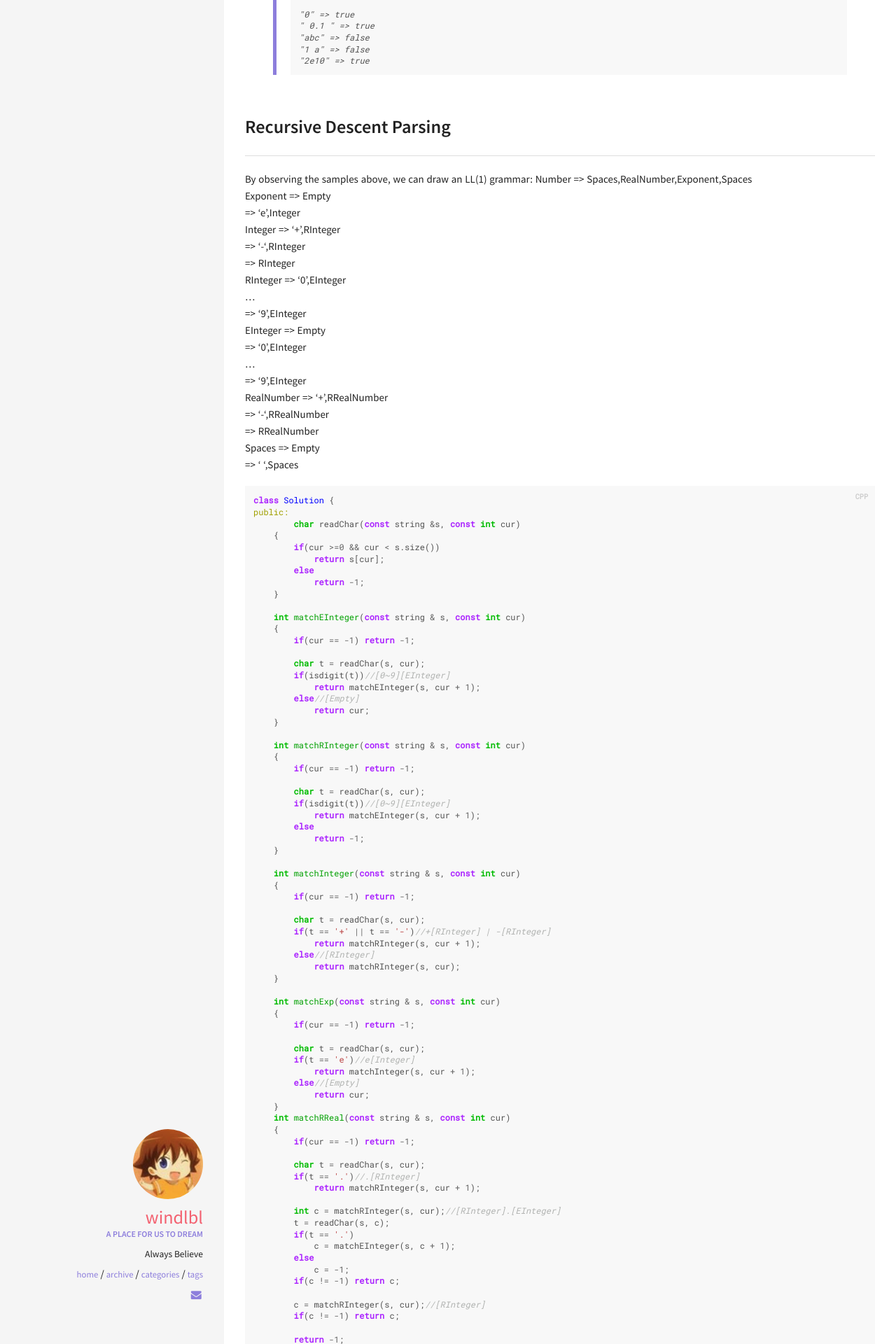
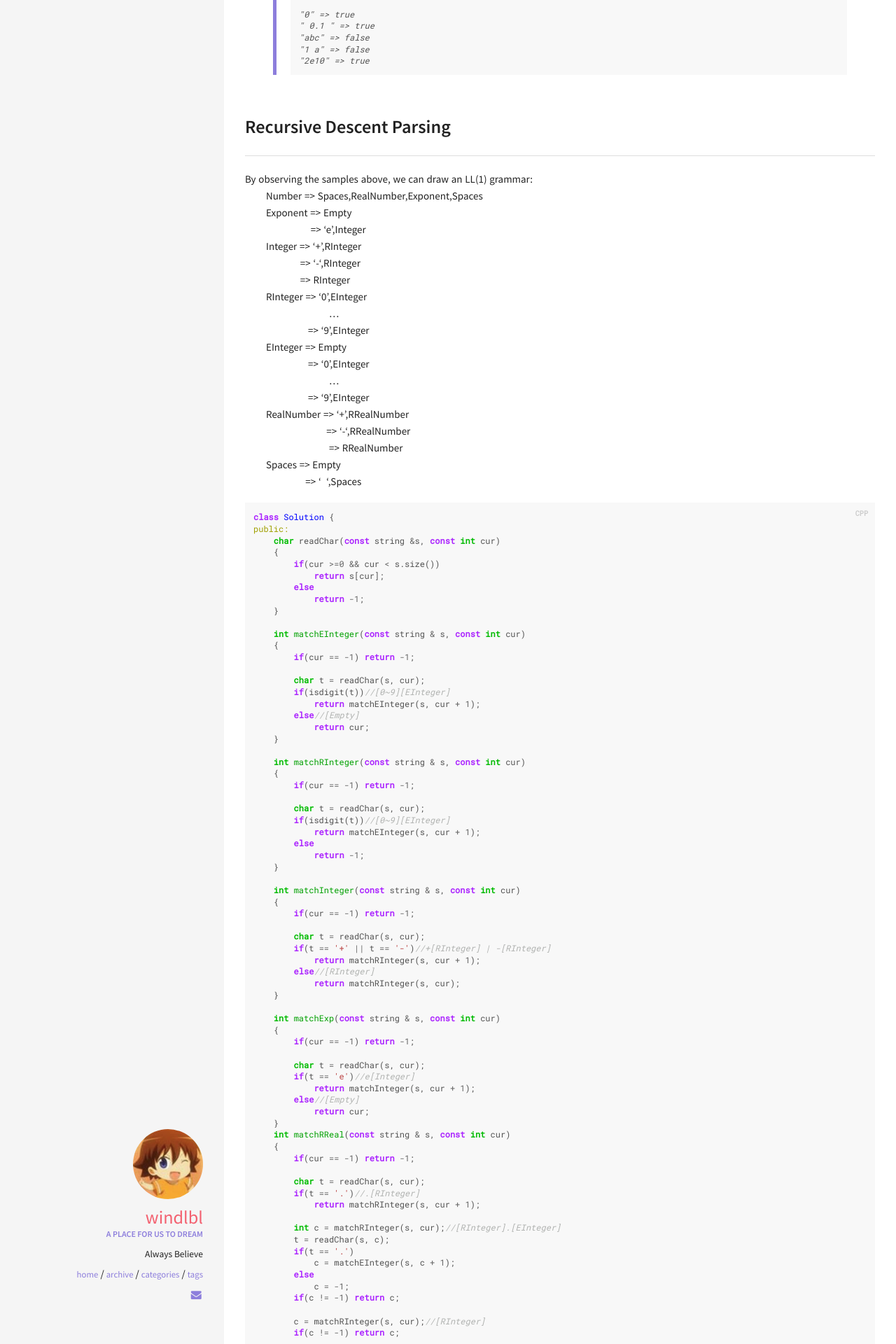
Before and after one commit to bezorro/bezorro.github.io, a Jekyll site: the page built from _posts/2017-02-25-leetcode-valid-number.md, in a window 1280 px wide. Shown: the part 450-2370 px from the top of the page at 70% size. Built offline with Jekyll 4.4.1, drawn with Linux system fonts in a browser that asks for light colours; some of the changed lines change nothing that is shown.

Commit message:
Update 2017-02-25-leetcode-valid-number.md

```diff
--- a/_posts/2017-02-25-leetcode-valid-number.md
+++ b/_posts/2017-02-25-leetcode-valid-number.md
@@ -22,28 +22,28 @@
 
 ## Recursive Descent Parsing
 By observing the samples above, we can draw an LL(1) grammar:
-        Number => Spaces,RealNumber,Exponent,Spaces
-        Exponent => Empty
-                 => 'e',Integer
-        Integer => '+',RInteger
-                => '-',RInteger
-                => RInteger
-        RInteger => '0',EInteger
-                 ...
-                 => '9',EInteger
-        EInteger => Empty
-                 => '0',EInteger
-                 ...
-                 => '9',EInteger
-        RealNumber => '+',RRealNumber
-                   => '-',RRealNumber
-                   => RRealNumber
-        Spaces => Empty
-               => ' ',Spaces
+&emsp;&emsp;Number => Spaces,RealNumber,Exponent,Spaces
+&emsp;&emsp;Exponent => Empty
+&emsp;&emsp;&emsp;&emsp;&emsp;&emsp; => 'e',Integer
+&emsp;&emsp;Integer => '+',RInteger
+&emsp;&emsp;&emsp;&emsp;&emsp; => '-',RInteger
+&emsp;&emsp;&emsp;&emsp; &emsp;=> RInteger
+&emsp;&emsp;RInteger => '0',EInteger
+&emsp;&emsp;&emsp;&emsp;&emsp;&emsp;&emsp;&emsp;...
+&emsp;&emsp;&emsp;&emsp;&emsp;&emsp;=> '9',EInteger
+&emsp;&emsp;EInteger => Empty
+&emsp;&emsp;&emsp;&emsp;&emsp;&emsp;=> '0',EInteger
+&emsp;&emsp;&emsp;&emsp;&emsp;&emsp;&emsp;&emsp;...
+&emsp;&emsp;&emsp;&emsp;&emsp;&emsp;=> '9',EInteger
+&emsp;&emsp;RealNumber => '+',RRealNumber
+&emsp;&emsp;&emsp;&emsp;&emsp;&emsp;&emsp;&ensp; => '-',RRealNumber
+&emsp;&emsp;&emsp;&emsp;&emsp;&emsp;&emsp;&emsp;=> RRealNumber
+&emsp;&emsp;Spaces => Empty
+&emsp;&emsp;&emsp;&emsp;&emsp;&ensp; => '&ensp;',Spaces
 {% highlight cpp %}
 class Solution {
 public:
-	char readChar(const string &s, const int cur)
+    char readChar(const string &s, const int cur)
     {
         if(cur >=0 && cur < s.size())
             return s[cur];
```
